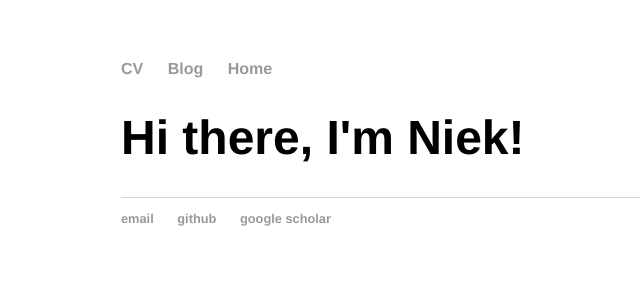
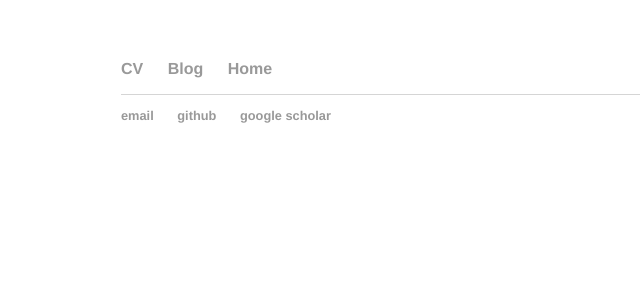
Before and after one commit to npklein/npklein.github.io, a Jekyll site: the page built from index.html, in a window 1280 px wide. Shown: the top 300 px of the page, without its empty margins (71-711 px from the left). Built offline with Jekyll 4.4.1, drawn with Linux system fonts in a browser that asks for light colours.

Commit message:
Update index.html

```diff
--- a/index.html
+++ b/index.html
@@ -3,6 +3,3 @@ layout: default
 title: Home
 group: "navigation"
 ---
-<div class="blurb">
-    <h1>Hi there, I'm Niek!</h1>
-</div><!-- /.blurb -->
```
